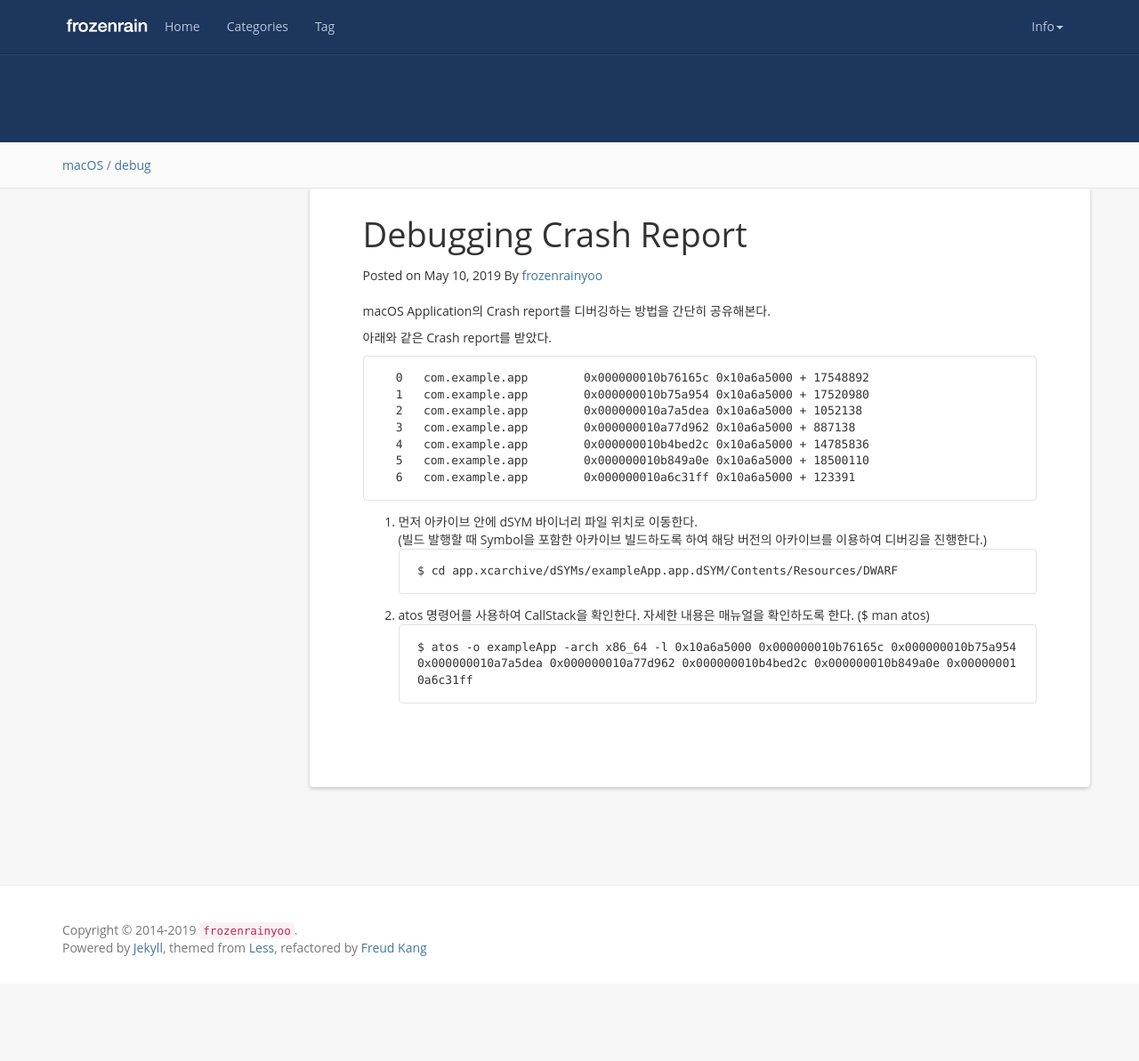
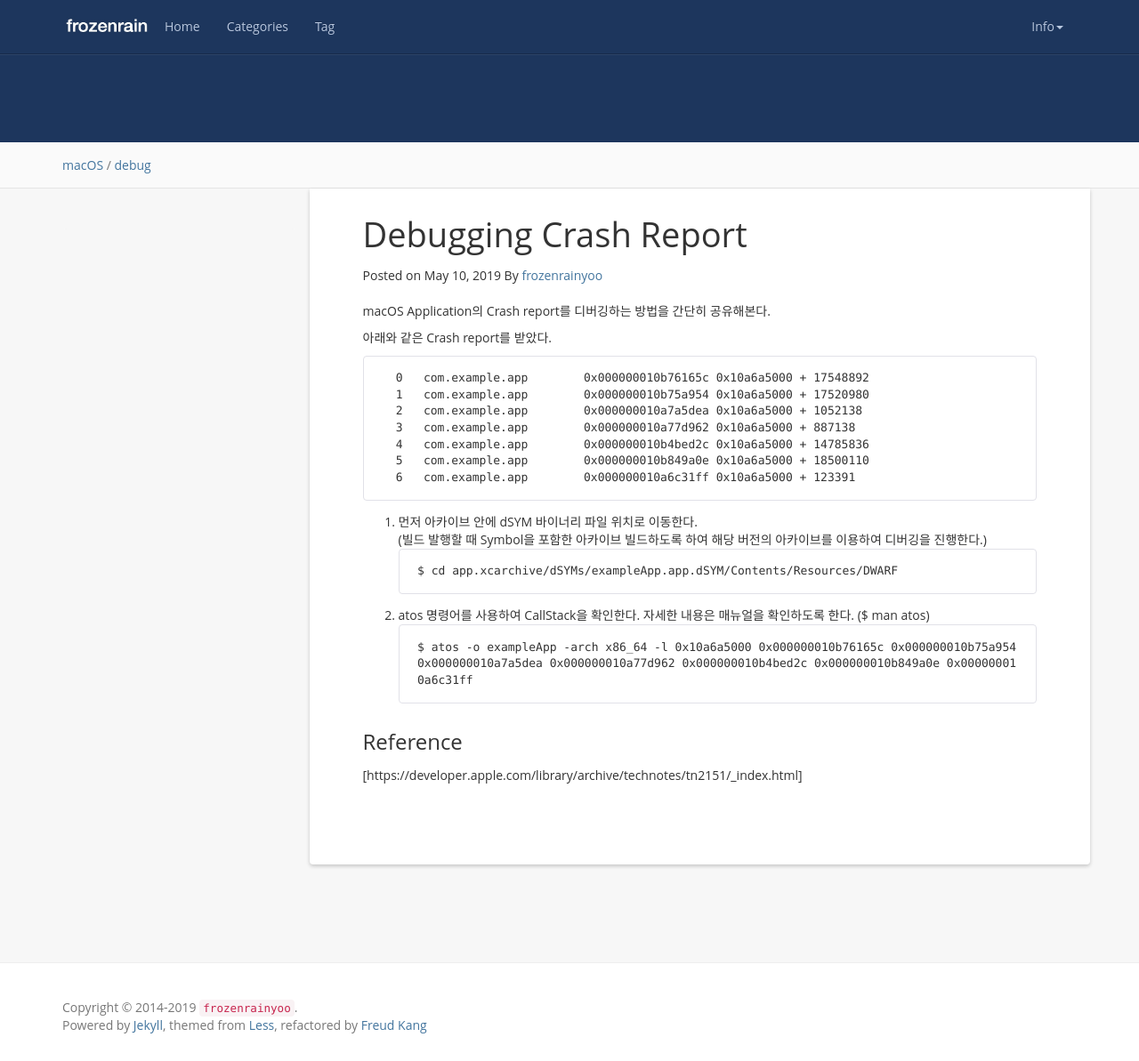
Before and after one commit to frozenrainyoo/frozenrainyoo.github.com, a Jekyll site: the page built from _posts/2019-5-10-debugging_crash_report.md, in a window 1280 px wide and 1193 px high. Shown: the whole window at 89% size. Built offline with Jekyll 4.4.1, drawn with Linux system fonts in a browser that asks for light colours; nearby versions of some CDN libraries; a script that is not in the unit is left out; comment, search, counter and statistics services are not loaded.

Commit message:
[darwin] add reference site for debugging crash report

````diff
--- a/_posts/2019-5-10-debugging_crash_report.md
+++ b/_posts/2019-5-10-debugging_crash_report.md
@@ -32,3 +32,6 @@ macOS Application의 Crash report를 디버깅하는 방법을 간단히 공유
   ```
    $ atos -o exampleApp -arch x86_64 -l 0x10a6a5000 0x000000010b76165c 0x000000010b75a954 0x000000010a7a5dea 0x000000010a77d962 0x000000010b4bed2c 0x000000010b849a0e 0x000000010a6c31ff
   ```
+
+### Reference
+[https://developer.apple.com/library/archive/technotes/tn2151/_index.html]
````
